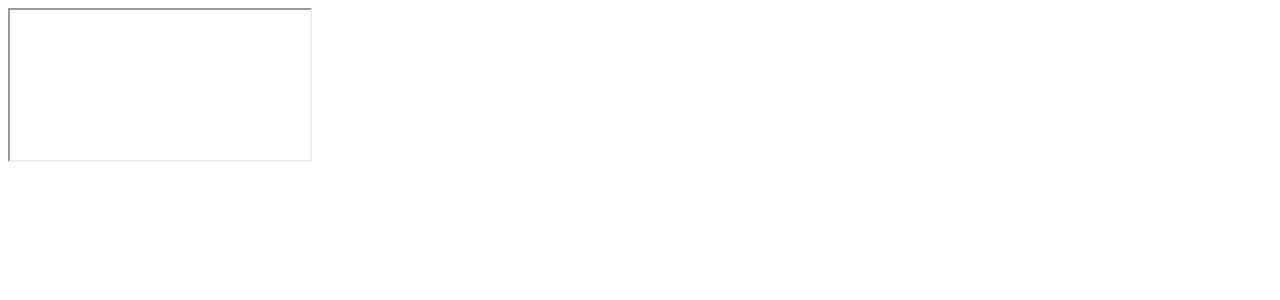
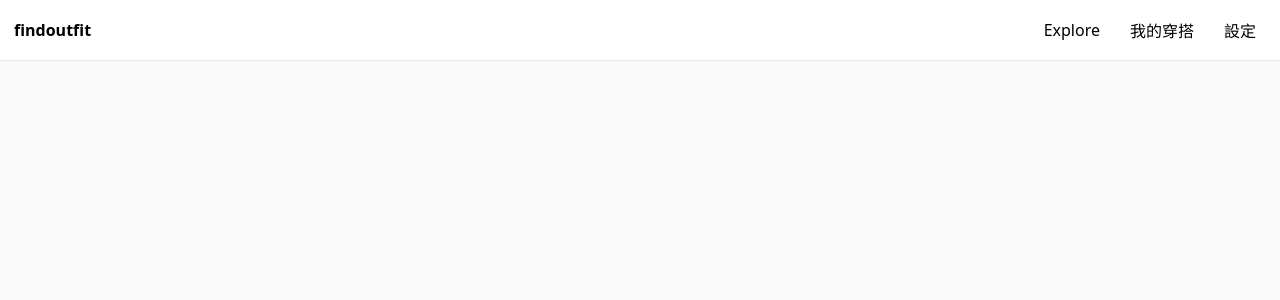
Before and after one commit to howeasyshare-glitch/simon, a Next.js app: page /my in a window 1280 px wide. Shown: the top 300 px of the page. Built offline with nearby package versions, Linux system fonts and the light colour scheme.

Commit message:
Add files via upload

```diff
--- /dev/null
+++ b/app/globals.css
@@ -0,0 +1,12 @@
+:root{ color-scheme: light; }
+html, body{ height:100%; }
+body{ margin:0; font-family: system-ui, -apple-system, Segoe UI, Roboto, Helvetica, Arial, "Noto Sans TC", sans-serif; background:#fafafa; }
+/* The iframe pages have their own CSS. Keep the shell neutral. */
+.shell{ height:100dvh; display:flex; flex-direction:column; }
+.shellHeader{ display:flex; align-items:center; justify-content:space-between; gap:12px; padding:10px 14px; background:#fff; border-bottom:1px solid #e5e7eb; }
+.shellHeader a{ color:inherit; text-decoration:none; }
+.shellNav{ display:flex; align-items:center; gap:10px; flex-wrap:wrap; }
+.shellNav a{ padding:8px 10px; border-radius:10px; }
+.shellNav a:hover{ background:#f3f4f6; }
+.shellMain{ flex:1 1 auto; }
+.shellFrame{ width:100%; height:100%; border:0; display:block; }
--- /dev/null
+++ b/app/layout.tsx
@@ -0,0 +1,27 @@
+import './globals.css';
+import Link from 'next/link';
+
+export const metadata = {
+  title: 'findoutfit',
+  description: 'Find your best outfit',
+};
+
+export default function RootLayout({ children }: { children: React.ReactNode }) {
+  return (
+    <html lang="zh-Hant">
+      <body>
+        <div className="shell">
+          <header className="shellHeader">
+            <Link href="/"><b>findoutfit</b></Link>
+            <nav className="shellNav">
+              <Link href="/explore">Explore</Link>
+              <Link href="/my">我的穿搭</Link>
+              <Link href="/settings">設定</Link>
+            </nav>
+          </header>
+          <div className="shellMain">{children}</div>
+        </div>
+      </body>
+    </html>
+  );
+}
```
Also changed, not shown: app/page.tsx (added, +9 -0 lines).
